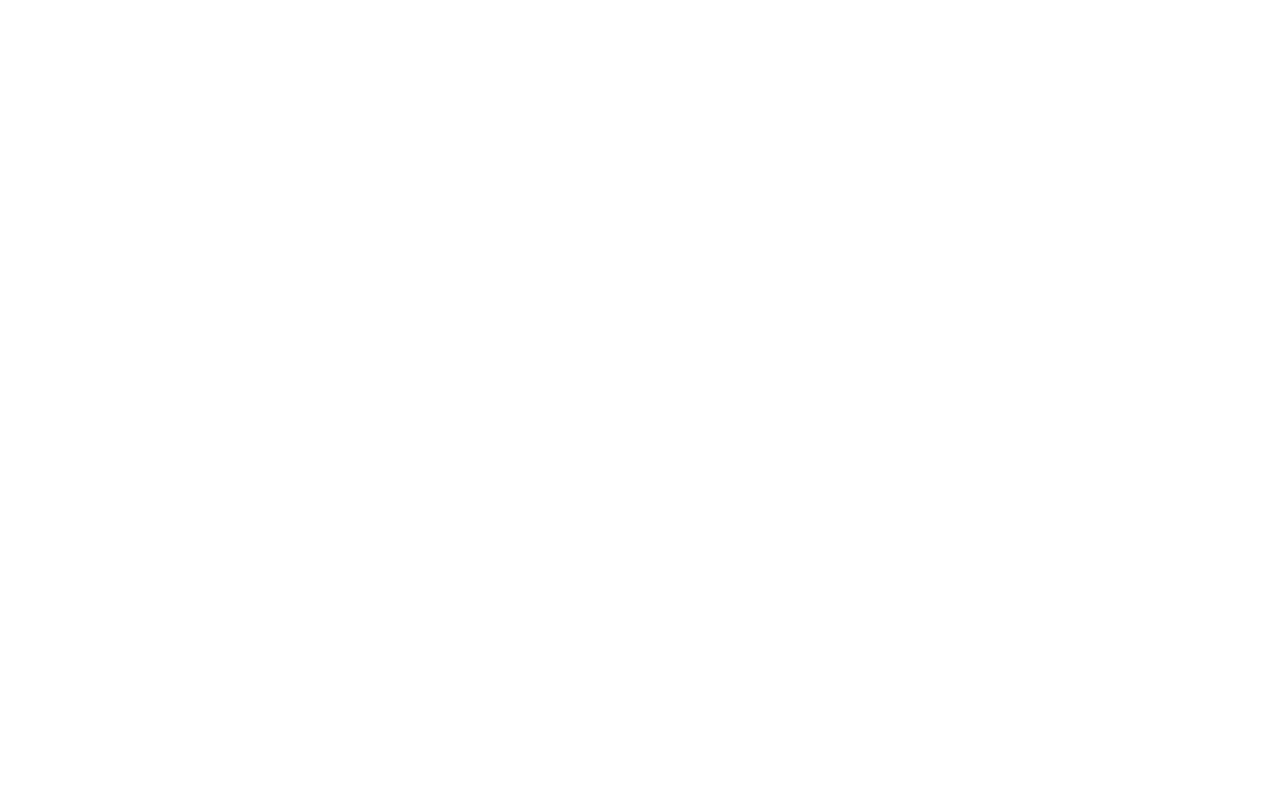
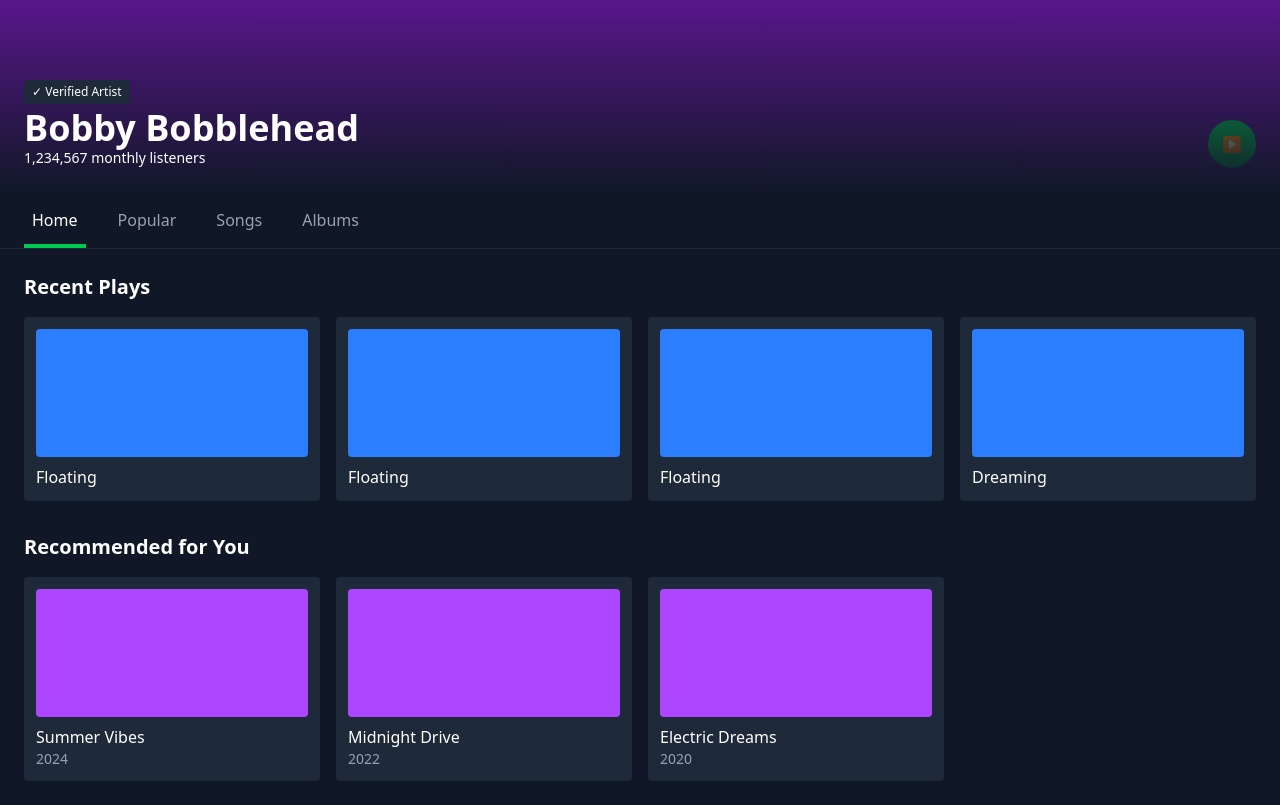
Before and after one commit to rat-atouille/CS4474B, a React (Vite) app: page /artist in a window 1280 px wide. Before the commit this address had no page. Built offline with nearby package versions, Linux system fonts and the light colour scheme.

Commit message:
added tab icon -_-

```diff
--- a/index.html
+++ b/index.html
@@ -2,7 +2,7 @@
 <html lang="en">
   <head>
     <meta charset="UTF-8" />
-    <link rel="icon" type="image/svg+xml" href="/vite.svg" />
+    <link rel="icon" type="image/svg+xml" href="/favicon.png" />
     <link
       rel="stylesheet"
       href="https://cdnjs.cloudflare.com/ajax/libs/font-awesome/6.5.1/css/all.min.css"
--- a/src/App.jsx
+++ b/src/App.jsx
@@ -1,6 +1,7 @@
 import {BrowserRouter, Routes, Route} from 'react-router-dom';
 import './App.css'
 import HomePage from './pages/homePage';
+import Artist from './components/Artist/Artist';
 
 // make sure to route urs here
 // <Route path="/pathName" element={<componentName />} />
@@ -8,7 +9,8 @@ function App() {
   return (
     <BrowserRouter>
       <Routes>
-        <Route path={"/"} element={<HomePage/>}/>
+        <Route path={"/"} element={<HomePage />}/>
+        <Route path={"/artist"} element={<Artist />} />
       </Routes>
     </BrowserRouter>
   )
--- a/src/components/Artist/Artist.jsx
+++ b/src/components/Artist/Artist.jsx
@@ -1,47 +1,187 @@
-import React, { useState } from "react";
-
-const Container = () => {
-  return(
-    <div>
-      songs...
-    </div>
-  )
-}
+import React, { useState } from 'react';
 
 const Artist = () => {
-  const category = ["All", "Discography"]
-  const [currTab, setCurrTab] = useState("All");
+  const [activeTab, setActiveTab] = useState('Home');
+
+  // Sample data
+  const artistData = {
+    name: "Bobby Bobblehead",
+    verified: true,
+    monthlyListeners: "1,234,567",
+    profileImage: "/api/placeholder/300/300"
+  };
+
+  const songs = [
+    { id: 1, title: "Floating", plays: "3,256,387", duration: "3:22" },
+    { id: 2, title: "Floating", plays: "3,256,387", duration: "3:22" },
+    { id: 3, title: "Floating", plays: "3,256,387", duration: "3:22" },
+    { id: 4, title: "Dreaming", plays: "2,845,210", duration: "4:15" },
+    { id: 5, title: "Neon Nights", plays: "1,953,421", duration: "3:47" }
+  ];
+
+  const albums = [
+    { id: 1, title: "Summer Vibes", year: "2024", tracks: 12 },
+    { id: 2, title: "Midnight Drive", year: "2022", tracks: 10 },
+    { id: 3, title: "Electric Dreams", year: "2020", tracks: 8 }
+  ];
+
+  const likedSongs = songs.slice(0, 3);
+
+  // Tab content rendering
+  const renderTabContent = () => {
+    switch(activeTab) {
+      case 'Home':
+        return (
+          <div>
+            <div className="mb-8">
+              <h2 className="text-xl font-bold mb-4">Recent Plays</h2>
+              <div className="grid grid-cols-2 md:grid-cols-4 gap-4">
+                {songs.slice(0, 4).map(song => (
+                  <div key={song.id} className="bg-gray-800 p-3 rounded">
+                    <div className="w-full h-32 bg-blue-500 mb-2 rounded"></div>
+                    <p className="text-white truncate">{song.title}</p>
+                  </div>
+                ))}
+              </div>
+            </div>
+
+            <div>
+              <h2 className="text-xl font-bold mb-4">Recommended for You</h2>
+              <div className="grid grid-cols-2 md:grid-cols-4 gap-4">
+                {albums.map(album => (
+                  <div key={album.id} className="bg-gray-800 p-3 rounded">
+                    <div className="w-full h-32 bg-purple-500 mb-2 rounded"></div>
+                    <p className="text-white truncate">{album.title}</p>
+                    <p className="text-gray-400 text-sm">{album.year}</p>
+                  </div>
+                ))}
+              </div>
+            </div>
+          </div>
+        );
+
+      case 'Popular':
+        return (
+          <div>
+            <h2 className="text-xl font-bold mb-4">Popular</h2>
+            <div className="bg-gray-800 rounded">
+              {songs.map((song, index) => (
+                <div key={song.id} className="flex items-center p-3 border-b border-gray-700">
+                  <div className="w-8 text-center text-gray-400 mr-3">{index + 1}</div>
+                  <div className="w-12 h-12 bg-blue-500 mr-3"></div>
+                  <div className="flex-1">
+                    <p className="text-white">{song.title}</p>
+                    <p className="text-gray-400 text-sm">{song.plays} plays</p>
+                  </div>
+                  <div className="text-gray-400">{song.duration}</div>
+                </div>
+              ))}
+            </div>
+          </div>
+        );
+
+      case 'Songs':
+        return (
+          <div>
+            <div className="mb-8">
+              <h2 className="text-xl font-bold mb-4">Liked Songs</h2>
+              <div className="bg-gray-800 rounded p-4 mb-6">
+                <div className="flex items-center">
+                  <div className="w-16 h-16 bg-blue-500 mr-4"></div>
+                  <div>
+                    <p className="text-white">You've liked {likedSongs.length} songs</p>
+                    <p className="text-gray-400 text-sm">By Bobby Bobblehead</p>
+                  </div>
+                </div>
+              </div>
+            </div>
+
+            <div>
+              <h2 className="text-xl font-bold mb-4">All Songs</h2>
+              <div className="bg-gray-800 rounded">
+                {songs.map(song => (
+                  <div key={song.id} className="flex items-center p-3 border-b border-gray-700">
+                    <div className="w-12 h-12 bg-blue-500 mr-3"></div>
+                    <div className="flex-1">
+                      <p className="text-white">{song.title}</p>
+                      <p className="text-gray-400 text-sm">{song.plays} plays</p>
+                    </div>
+                    <div className="text-gray-400">{song.duration}</div>
+                  </div>
+                ))}
+              </div>
+            </div>
+          </div>
+        );
+
+      case 'Albums':
+        return (
+          <div>
+            <h2 className="text-xl font-bold mb-4">Albums</h2>
+            <div className="grid grid-cols-2 md:grid-cols-3 gap-4">
+              {albums.map(album => (
+                <div key={album.id} className="bg-gray-800 p-4 rounded">
+                  <div className="w-full h-48 bg-purple-500 mb-3 rounded"></div>
+                  <p className="text-white font-bold">{album.title}</p>
+                  <p className="text-gray-400 text-sm">{album.year} • {album.tracks} tracks</p>
+                </div>
+              ))}
+            </div>
+          </div>
+        );
+
+      default:
+        return <div>Select a tab</div>;
+    }
+  };
 
   return (
-    <div className="w-full h-full bg-green-100">
-      <div>
-        <div>verified aritst</div>
-        <div>
-          Name
+    <div className="bg-gray-900 text-white min-h-screen">
+      {/* Header with artist info */}
+      <div className="relative h-48 bg-purple-900 p-6 flex items-end">
+        <div className="relative z-10">
+          {artistData.verified && (
+            <span className="bg-gray-800 text-xs px-2 py-1 rounded-sm mb-1 inline-block">
+              ✓ Verified Artist
+            </span>
+          )}
+          <h1 className="text-4xl font-bold">{artistData.name}</h1>
+          <p className="text-sm">{artistData.monthlyListeners} monthly listeners</p>
         </div>
-        <div>
-          how many ....
+
+        {/* Play button */}
+        <button className="absolute right-6 bottom-6 bg-green-500 rounded-full p-3">
+          <div className="w-6 h-6 flex items-center justify-center">▶</div>
+        </button>
+
+        {/* Gradient overlay */}
+        <div className="absolute inset-0 bg-gradient-to-t from-gray-900 to-transparent"></div>
+      </div>
+
+      {/* Navigation Tabs */}
+      <div className="px-6 border-b border-gray-800">
+        <div className="flex space-x-6">
+          {['Home', 'Popular', 'Songs', 'Albums'].map(tab => (
+            <button
+              key={tab}
+              onClick={() => setActiveTab(tab)}
+              className={`py-4 px-2 relative ${activeTab === tab ? 'text-white' : 'text-gray-400'}`}
+            >
+              {tab}
+              {activeTab === tab && (
+                <div className="absolute bottom-0 left-0 right-0 h-1 bg-green-500"></div>
+              )}
+            </button>
+          ))}
         </div>
       </div>
-      <div>
-        <div>
-          artist info
-        </div>
-        <div>
-          All
-        </div>
-        <div>
-          Songs
-        </div>
-        <div>
-          Albums
-        </div>
-      </div>
-      <div>
-        <Container />
+
+      {/* Content Area */}
+      <div className="p-6">
+        {renderTabContent()}
       </div>
     </div>
-  )
-}
+  );
+};
 
 export default Artist;
```
